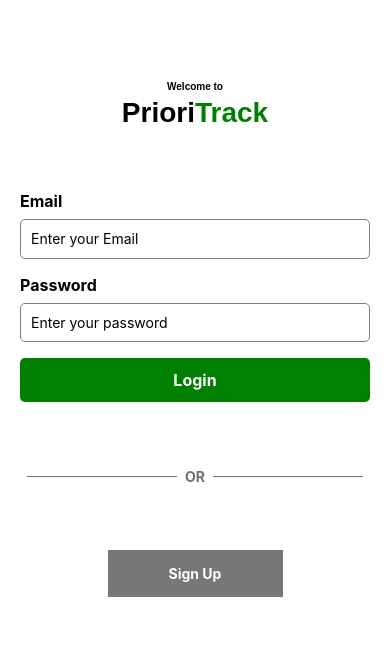
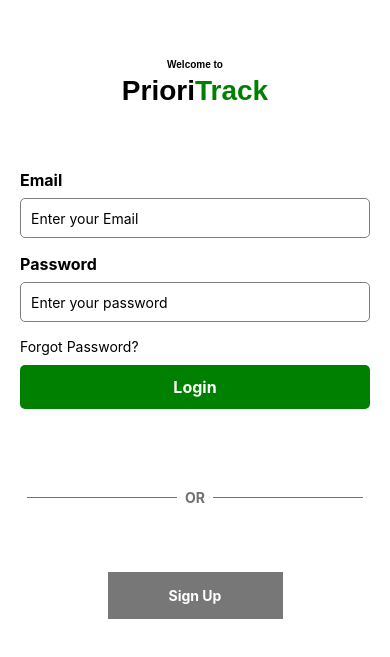
Before and after one commit to EngAmrs/PrioriTrack_frontEnd, a React Native app in the folder PrioriTrack/: screen /Login in a window 390 px wide. Shown: the part 141-798 px from the top of the page. Built offline with nearby package versions, Linux system fonts and the light colour scheme.

Commit message:
Login: Validation is handled

```diff
--- a/PrioriTrack/App.tsx
+++ b/PrioriTrack/App.tsx
@@ -3,6 +3,7 @@ import {NavigationContainer} from '@react-navigation/native';
 import {createStackNavigator} from '@react-navigation/stack';
 import Main from './navigations/main';
 const Stack = createStackNavigator();
+import Toast from 'react-native-toast-message'; // Import Toast component
 
 export default function App(): JSX.Element {
   // const isDarkMode = useColorScheme() === 'dark';
@@ -12,6 +13,7 @@ export default function App(): JSX.Element {
   // };
 
   return (
+    <>
       <NavigationContainer>
         <Stack.Navigator>
           <Stack.Screen
@@ -22,5 +24,7 @@ export default function App(): JSX.Element {
           {/* <Stack.Screen name="Flights" component={FlightsTab} options={{ headerShown: true }} /> */}
         </Stack.Navigator>
       </NavigationContainer>
+      <Toast />
+    </>
   );
 }
--- a/PrioriTrack/screens/auth/login.tsx
+++ b/PrioriTrack/screens/auth/login.tsx
@@ -1,5 +1,6 @@
 import React, {useState} from 'react';
 import {Register} from '../../util/Interfaces';
+import Toast from 'react-native-toast-message';
 import {
   View,
   Text,
@@ -13,7 +14,20 @@ const LoginForm = ({navigation}: Register) => {
   const [password, setPassword] = useState<string>('');
 
   const handleLogin = () => {
-    console.log('test');
+    const emailIsValid = /^[^\s@]+@[^\s@]+\.[^\s@]+$/.test(email);
+    const passwordIsValid = password.length >= 8;
+
+    if (emailIsValid && passwordIsValid) {
+      // You can call an API for authentication here
+    } else {
+      Toast.show({
+        type: 'error',
+        text1: 'Invalid Input',
+        text2: 'Please enter a valid email and password.',
+        position: 'top',
+        visibilityTime: 3000,
+      });
+    }
   };
 
   return (
@@ -39,6 +53,11 @@ const LoginForm = ({navigation}: Register) => {
           onChangeText={setPassword}
           secureTextEntry
         />
+        {/* Forgot Password */}
+        <TouchableOpacity
+          onPress={() => navigation.navigate({name: 'Login', params: {}})}>
+          <Text style={styles.forgotPass}>Forgot Password?</Text>
+        </TouchableOpacity>
 
         <TouchableOpacity style={styles.button} onPress={handleLogin}>
           <Text style={styles.buttonText}>Login</Text>
@@ -77,7 +96,7 @@ const styles = StyleSheet.create({
   },
   formContainer: {
     width: '100%',
-    flexBasis: '25%',
+    flexBasis: '30%',
   },
   label: {
     fontSize: 16,
@@ -91,6 +110,9 @@ const styles = StyleSheet.create({
     borderRadius: 5,
     marginBottom: 16,
     paddingHorizontal: 10,
+  },
+  forgotPass: {
+    marginBottom: 10,
   },
   button: {
     backgroundColor: 'green',
```
Lines whose indentation alone changed are shown as unchanged.
